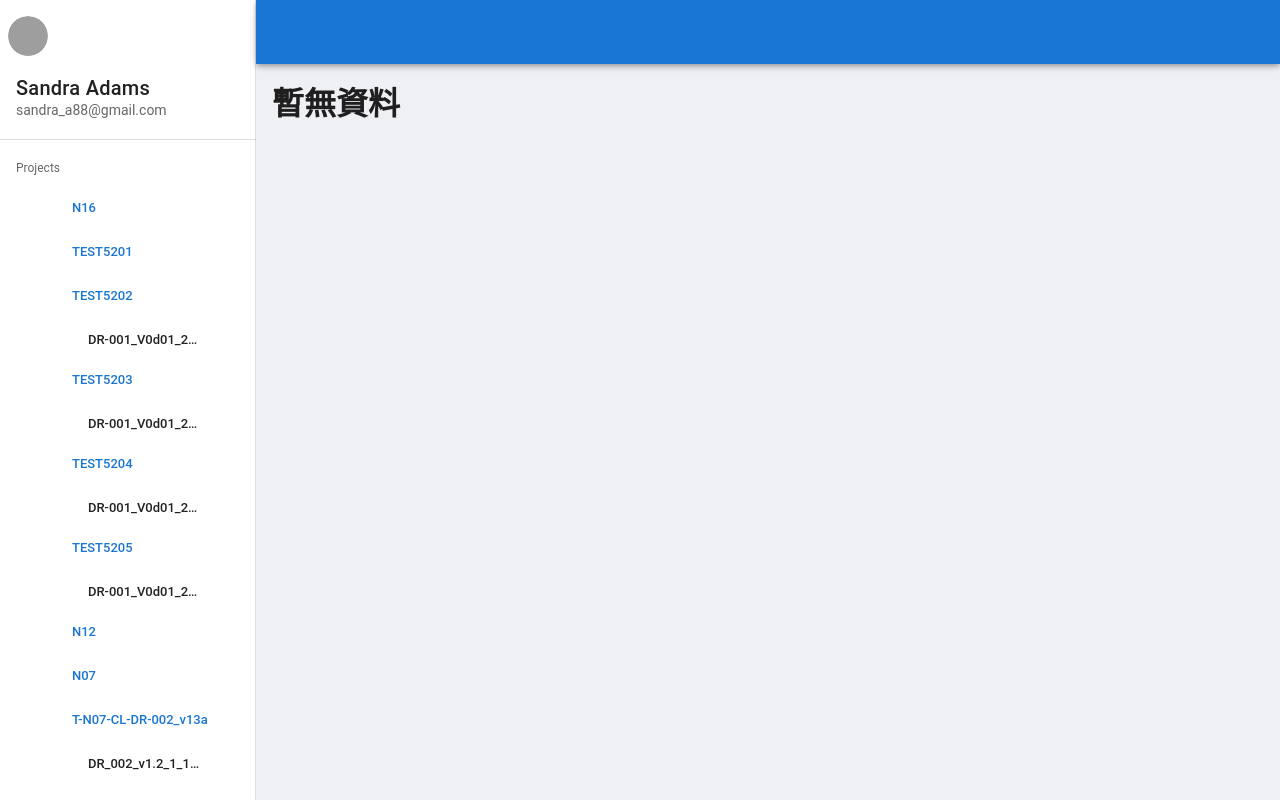
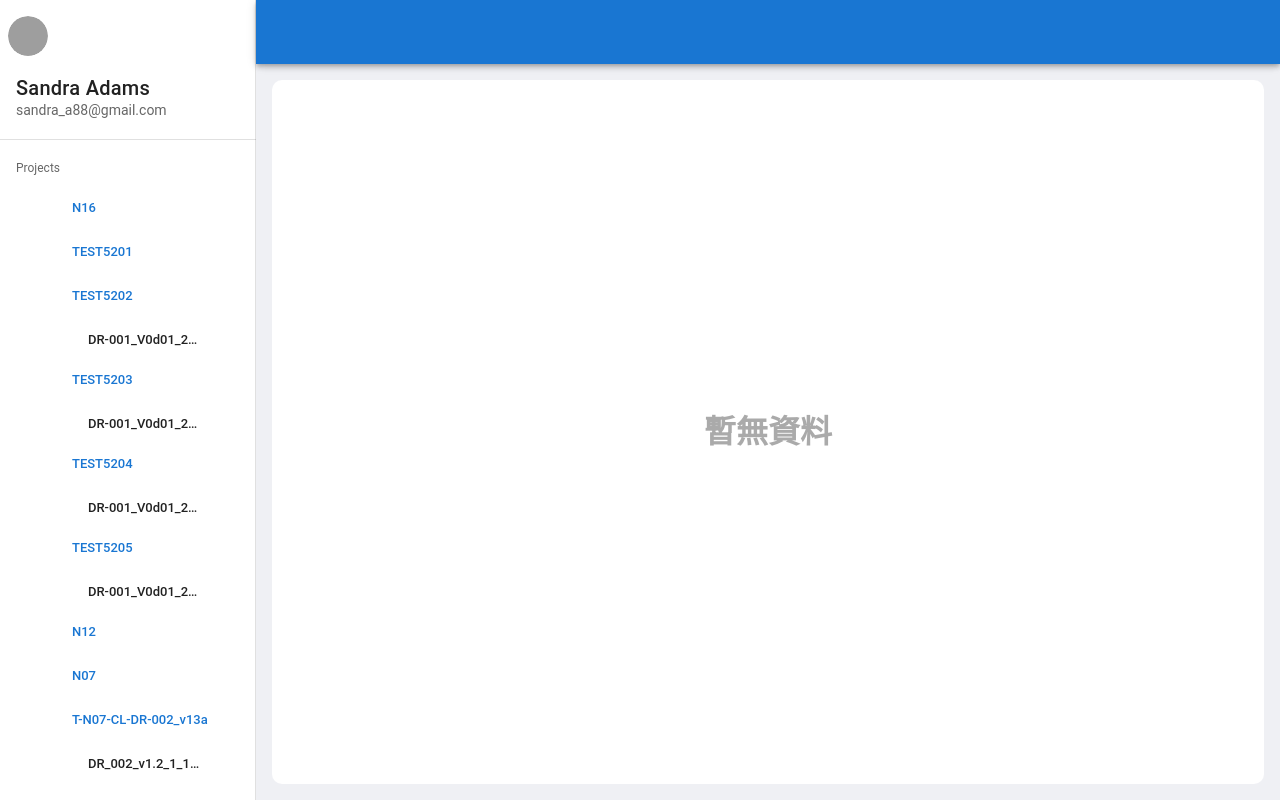
Before and after one commit to a5a8a0a9/ahoy, a Vue app: page /#/ in a window 1280 px wide. Built offline with nearby package versions, Linux system fonts and the light colour scheme; grey boxes are pictures that could not be loaded; the HTML template or start-up script is replaced by a standard one; what vue-clipboard2 would draw is missing.

Commit message:
update home empty

```diff
--- a/src/views/Home/Home.vue
+++ b/src/views/Home/Home.vue
@@ -1,6 +1,9 @@
 <template>
   <div class="home">
     <template v-if="revisionList.length > 0">
+      <div
+        style="display: grid; grid-template-rows: max-content 1fr; height: 100%"
+      >
         <v-tabs v-model="activeTab" @change="onTabChange($event)">
           <v-tab v-for="revision in revisionList" :key="revision.id">
             <template>
@@ -101,7 +104,9 @@
                     <tr v-for="rule in tableData" :key="rule.id">
                       <td v-for="header in RuleTableHeader" :key="header.value">
                         <template
-                        v-if="['qa', 'sc_qa', 'review'].includes(header.value)"
+                          v-if="
+                            ['qa', 'sc_qa', 'review'].includes(header.value)
+                          "
                         >
                           <v-checkbox
                             v-if="header.value === 'qa'"
@@ -166,9 +171,12 @@
             ></v-pagination>
           </v-tab-item>
         </v-tabs-items>
+      </div>
     </template>
     <template v-else>
+      <div class="empty">
         <h1>暫無資料</h1>
+      </div>
     </template>
   </div>
 </template>
@@ -272,9 +280,13 @@ export default {
 </script>
 
 <style lang="scss" scoped>
-.home {
+.empty {
   display: grid;
-  grid-template-rows: max-content 1fr;
+  place-items: center;
+  height: 100%;
+  color: #aaa;
+  background: #fff;
+  border-radius: 10px;
 }
 
 ::v-deep .v-tabs-slider-wrapper {
```
Lines whose indentation alone changed are shown as unchanged.
